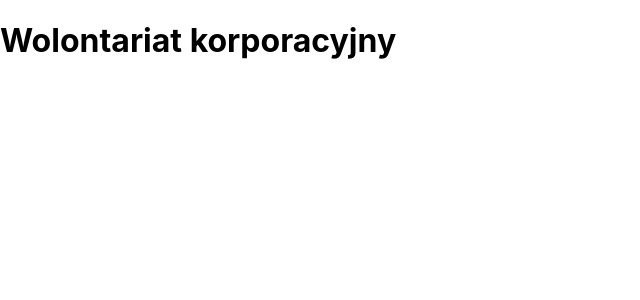
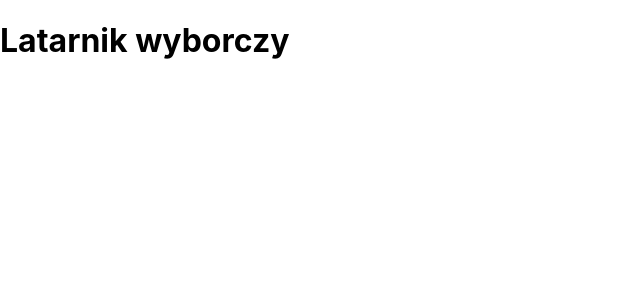
Before and after one commit to Pawlikss/projekt-latarnik, a React (Create React App) app: page / in a window 1280 px wide. Shown: the top 300 px of the page, without its empty margins (0-640 px from the left). Built offline with nearby package versions, Linux system fonts and the light colour scheme.

Commit message:
change header and readme

```diff
--- a/src/components/Header.js
+++ b/src/components/Header.js
@@ -1,7 +1,7 @@
 const Header = () => {
     return (
         <div>
-            <h1>Wolontariat korporacyjny</h1>
+            <h1>Latarnik wyborczy</h1>
         </div>
     );
 }
```
Also changed, not shown: 1 other file (tests, documents, lock files or other folders).
